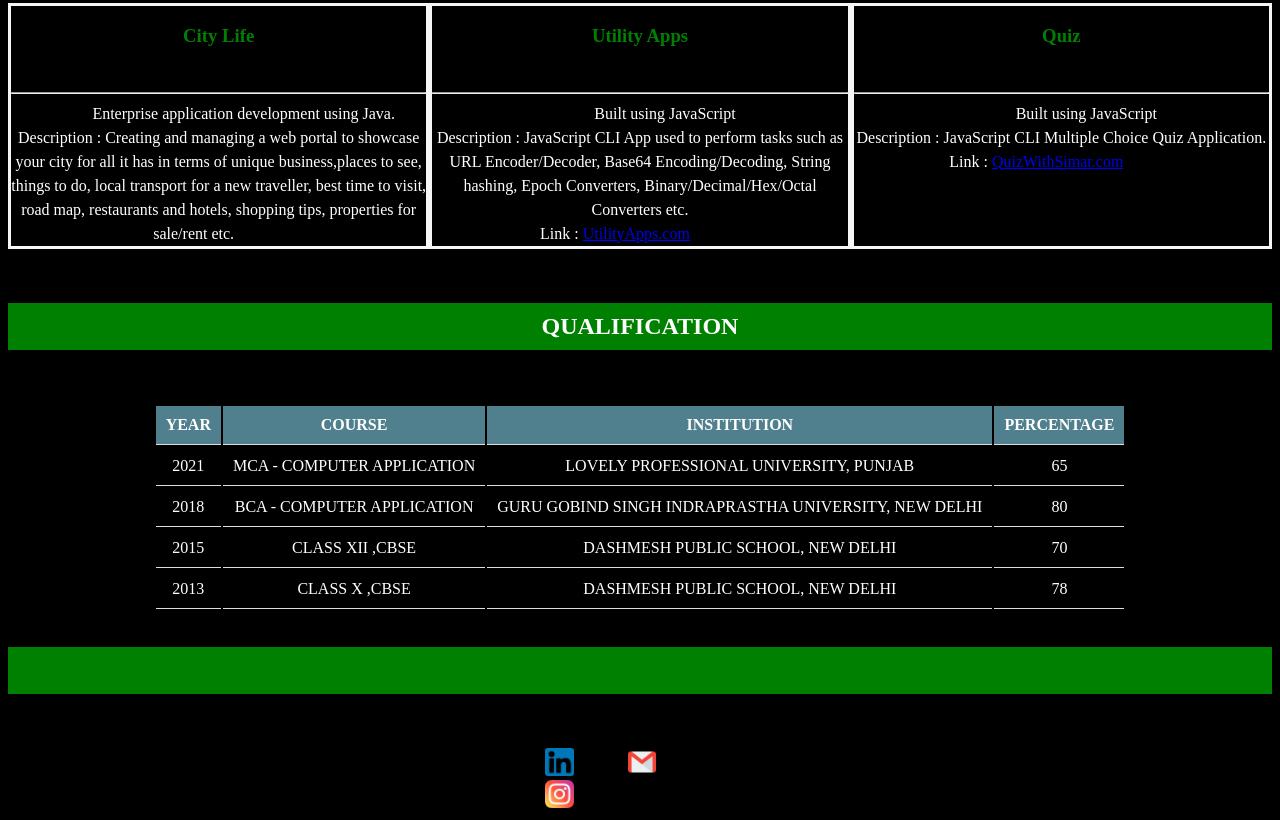
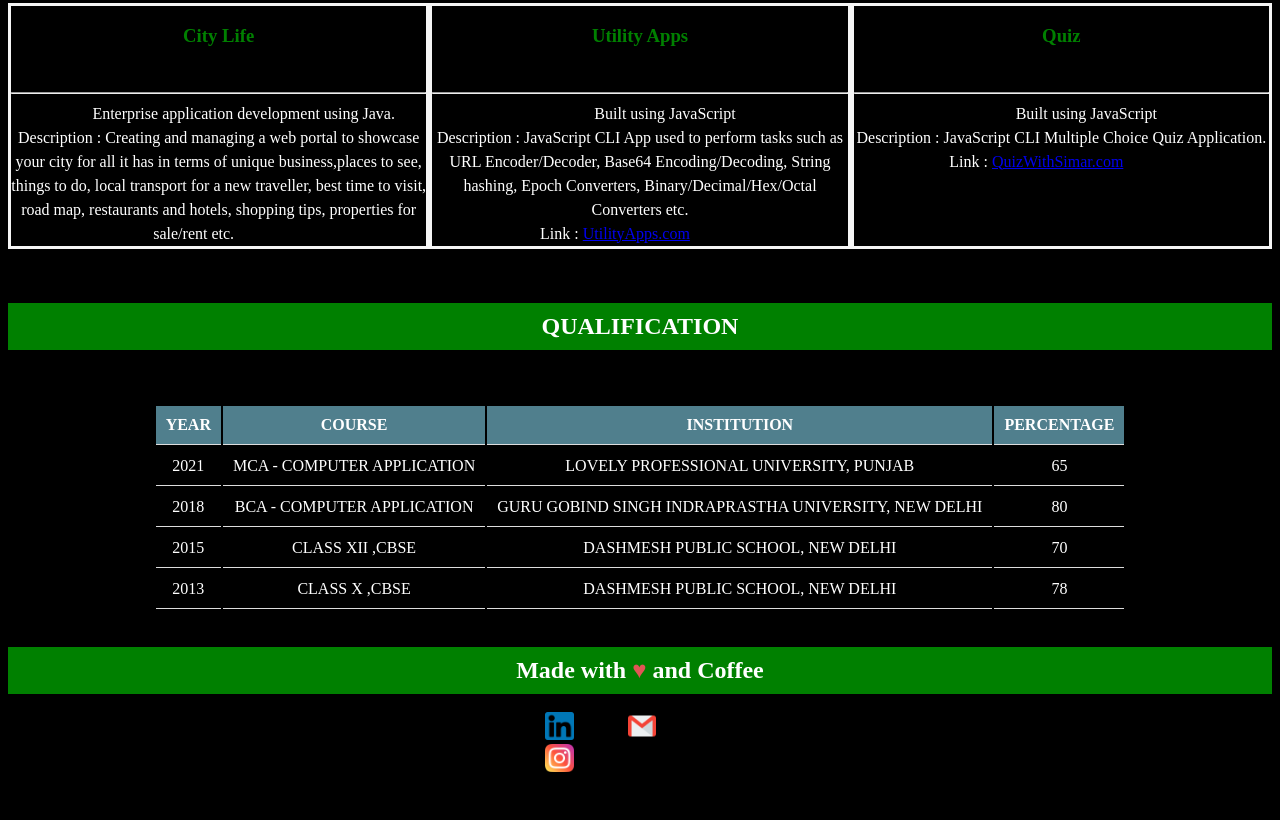
Before and after one commit to kaursima/Portfolio-Simar, a plain HTML site: page index.html in a window 1280 px wide. Shown: the part 693-1513 px from the top of the page. After the commit the page ends 1477 px from the top, so only its background shows below. Drawn offline with Linux system fonts and the light colour scheme.

Commit message:
changed footer

```diff
--- a/index.html
+++ b/index.html
@@ -90,9 +90,10 @@
             </table>
 
         </section>
-        <br><br><div class="heading"> <br>
+        <br><br><div class="heading" style="text-transform: none;">
+            Made with <span style="color: #e25555;">&hearts;</span> and Coffee
 
-        </div><br></div><br><br>
+        </div><br></div>
 
         <footer class="foot">
             <span><a href="https://www.linkedin.com/in/simarpreet-kaur-45467a1b7/" target="_blank"><img src="linkedin.png"  class="icon"></a></span>
```
